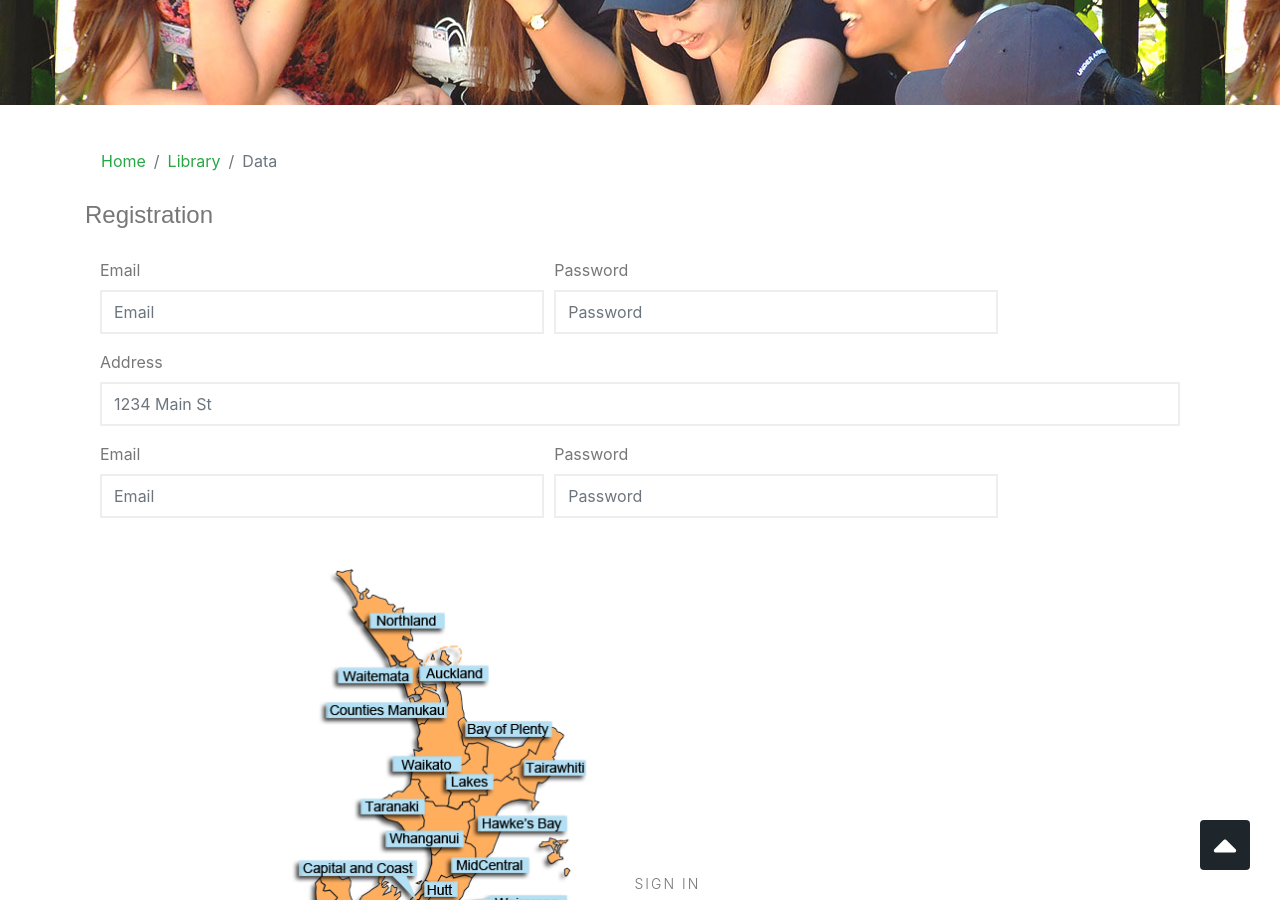
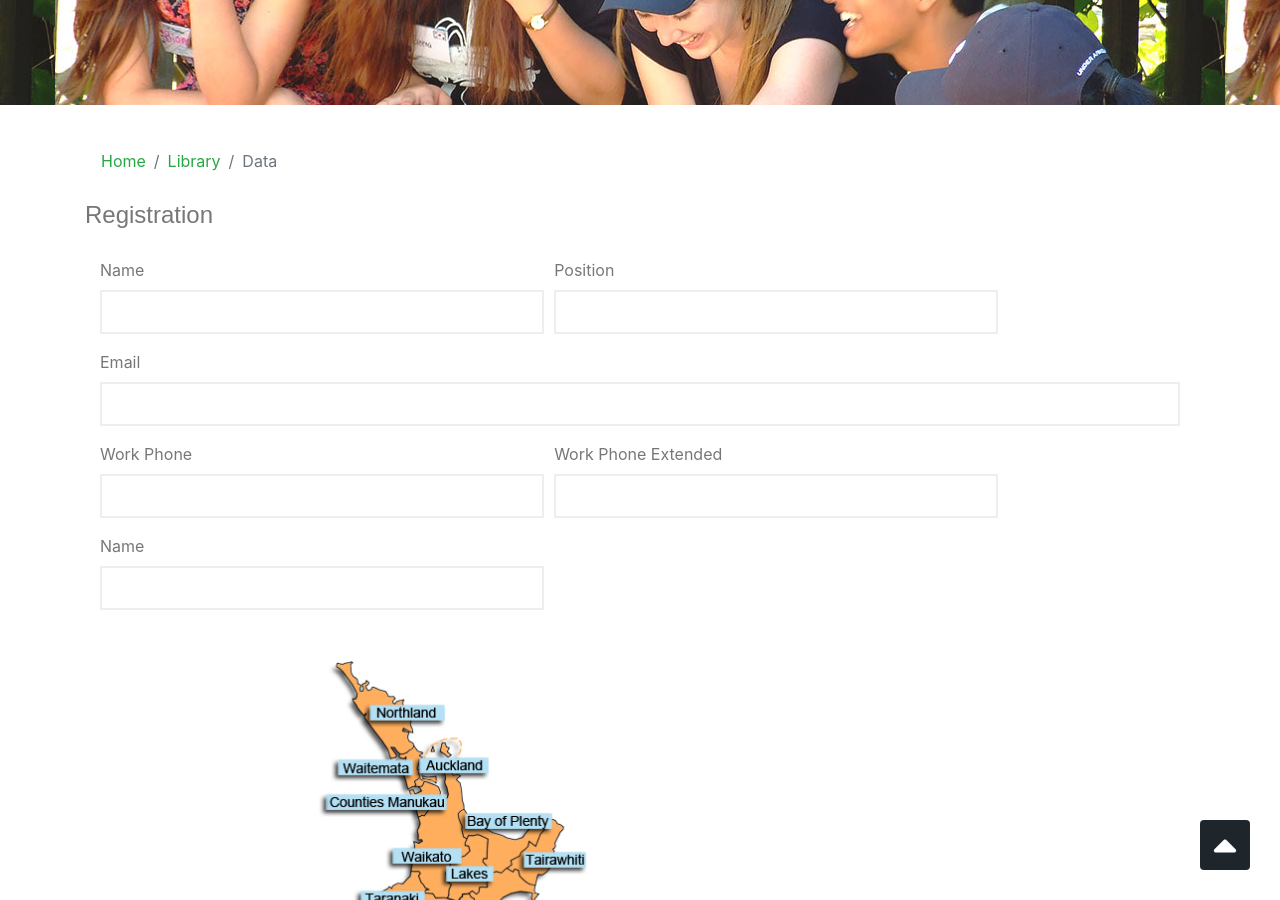
Before and after one commit to thetanewzealand/thetanewzealand.github.io, a Jekyll site: the page built from registration.md, in a window 1280 px wide and 900 px high, scrolled down 324 px. Built offline with Jekyll 4.4.1, drawn with Linux system fonts in a browser that asks for light colours; nearby versions of some CDN libraries.

Commit message:
Adding files

```diff
--- a/_layouts/registration.html
+++ b/_layouts/registration.html
@@ -8,30 +8,37 @@
 <form>
     <div class="form-row">
       <div class="form-group col-md-5">
-        <label for="inputEmail4">Email</label>
-        <input type="email" class="form-control" id="inputEmail4" placeholder="Email">
+        <label for="inputEmail4">Name</label>
+        <input type="email" class="form-control" id="inputEmail4" placeholder="">
       </div>
       <div class="form-group col-md-5">
-        <label for="inputPassword4">Password</label>
-        <input type="password" class="form-control" id="inputPassword4" placeholder="Password">
+        <label for="inputPassword4">Position</label>
+        <input type="email" class="form-control" id="inputEmail4" placeholder="">
       </div>
     </div>
 
 
 
     <div class="form-group">
-        <label for="inputAddress">Address</label>
-        <input type="text" class="form-control" id="inputAddress" placeholder="1234 Main St">
+        <label for="inputAddress">Email</label>
+        <input type="text" class="form-control" id="inputAddress" placeholder="">
       </div>
 
       <div class="form-row">
         <div class="form-group col-md-5">
-          <label for="inputEmail4">Email</label>
-          <input type="email" class="form-control" id="inputEmail4" placeholder="Email">
+          <label for="inputEmail4">Work Phone</label>
+          <input type="email" class="form-control" id="inputEmail4" placeholder="">
         </div>
         <div class="form-group col-md-5">
-          <label for="inputPassword4">Password</label>
-          <input type="password" class="form-control" id="inputPassword4" placeholder="Password">
+          <label for="inputPassword4">Work Phone Extended</label>
+          <input type="password" class="form-control" id="inputPassword4" placeholder="">
+        </div>
+      </div>
+
+      <div class="form-row">
+        <div class="form-group col-md-5">
+          <label for="inputEmail4">Name</label>
+          <input type="email" class="form-control" id="inputEmail4" placeholder="">
         </div>
       </div>
 
```
